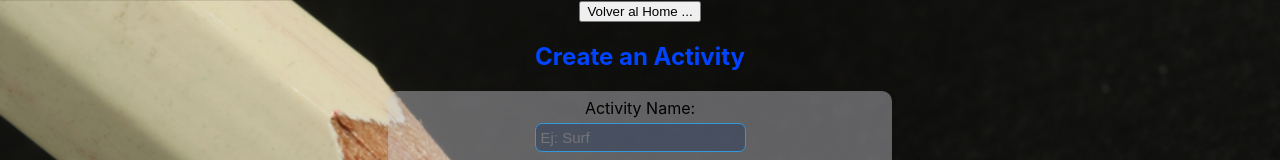
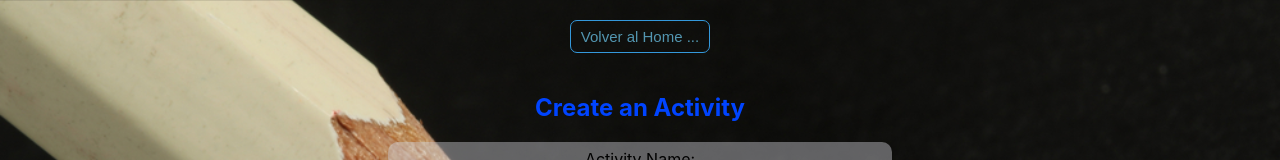
Before and after one commit to Banmugo/PI-Countries-Banmugo, a React (Create React App) app in the folder client/: page /activities in a window 1280 px wide. Shown: the top 160 px of the page. Built offline with nearby package versions, Linux system fonts and the light colour scheme; no server answers.

Commit message:
Proyecto terminado

```diff
--- a/client/src/components/CreateActivity.jsx
+++ b/client/src/components/CreateActivity.jsx
@@ -117,8 +117,8 @@ export default function CreateActivity() {
   return (
     <div className='cajaCreate'>
       <div>
-        <div><Link to='/home'>
-          <button>Volver al Home ...</button>
+        <div ><Link to='/home'>
+          <button className='btns'>Volver al Home ...</button>
         </Link>
         </div>
         <h2 className='h2'>Create an Activity</h2>
--- a/client/src/components/Detail.jsx
+++ b/client/src/components/Detail.jsx
@@ -18,9 +18,9 @@ function Detail(props) {
     return (
         <div className='cajaDetail'>
             <div >
-                <div className='btn' >
+                <div >
                     <Link to='/home'>
-                        <button>Home</button>
+                        <button className='btns'>Home</button>
                     </Link>
                 </div>
 
--- a/client/src/components/Home.jsx
+++ b/client/src/components/Home.jsx
@@ -47,6 +47,10 @@ export default function Home() {
     // setOrderAlf('')
   }
 
+  const seteador = function searchBar(){
+    setCurrentPage(1)
+  }
+
   function handlefilterContinent(e) {
     dispatch(filterContinent(e.target.value))
   }
@@ -70,17 +74,12 @@ export default function Home() {
 
   return (
     <div className='cajaHome'>
-        <div>
           <h1 className='h1'> COUNTRY INFORMATION</h1>
-          </div>
-      <div>
 
-        <br />
-        <div>
-          <div>
-            {/*btn para crear actividad  y btn para recargar la pag.*/}
-            <SearchBar />
+          <div >
+            <SearchBar  seteador={seteador} />
             <div>
+
               <Link to='/activities'><button className='btnHome'>Crear Actividades</button></Link>
             </div>
 
@@ -90,7 +89,7 @@ export default function Home() {
             <br />
             <div>
 
-              {/* btn para filtrar x actividad ---- falta ensayar cuando se pueda crear una actividad*/}
+
               <label className='labelHome'>Activities: </label>
               {activityName.length === 0 ?
                 <p>Crea actividades para filtrarlas</p>
@@ -103,7 +102,7 @@ export default function Home() {
                   )}
                 </select>
               }
-              {/* btn para filtrar x continet */}
+
               <label className='labelHome'>Continent: </label>
               <select className='selectHome' onChange={e => handlefilterContinent(e)} >
                 <option value="All">All Countries</option>
@@ -116,7 +115,6 @@ export default function Home() {
               </select>
 
 
-              {/* btn para ordenar AZ y ZA */}
               <label className='labelHome'>Alphabetical Order: </label>
               <select className='selectHome' onChange={e => handlegetOrderAlf(e)}>
 
@@ -125,7 +123,7 @@ export default function Home() {
                 <option value="Z-A">Z-A</option>
               </select>
 
-              {/* btn para ordenar > y < poblacion */}
+
               <label className='labelHome'>Poblation: </label>
               <select className='selectHome' onChange={e => handlegetcantPobl(e)}>
                 <option value='' >     ---      </option>
@@ -143,14 +141,13 @@ export default function Home() {
               />
             </div>
 
+
+          </div>
             <div className='Cards'>
               <Cards
                 currentCountry={currentCountry} />
             </div>
 
-          </div>
-        </div>
-      </div>
     </div>
   )
 }
--- a/client/src/components/SearchBar.jsx
+++ b/client/src/components/SearchBar.jsx
@@ -5,7 +5,7 @@ import { getSearchName } from '../redux/actions';
 import'./styles/SearchBar.css'
 
 
-export default function SearchBar() {
+export default function SearchBar({seteador}) {
     const dispatch = useDispatch()
     const [name, setName] = useState('')
 
@@ -17,6 +17,7 @@ export default function SearchBar() {
 
     function handleSubmit(e){
         e.preventDefault(e)
+        seteador()
         dispatch(getSearchName(name))
 
     }
--- a/client/src/components/styles/CreateActivity.css
+++ b/client/src/components/styles/CreateActivity.css
@@ -88,3 +88,22 @@
   align-items: center;
   margin: auto;
 }
+.btns {
+  display: inline-block;
+  justify-content: center;
+  cursor: pointer;
+  -webkit-transition-duration: 0.4s;
+  transition-duration: 0.4s;
+  border: 1px solid #3498db;
+  background-color: transparent;
+  font-size: 15px;
+  color: #5396b1;
+  padding: 7px 10px;
+  border-radius: 7px;
+  position: relative;
+  margin: 20px;
+}
+.btns:hover {
+  background-color: #0f285850;
+  color: white;
+}
--- a/client/src/components/styles/Detail.css
+++ b/client/src/components/styles/Detail.css
@@ -61,7 +61,22 @@
   font-size: 18px;
 }
 
-.btn {
-  display: flex;
+.btns {
+  display: inline-block;
   justify-content: center;
+  cursor: pointer;
+  -webkit-transition-duration: 0.4s;
+  transition-duration: 0.4s;
+  border: 1px solid #3498db;
+  background-color: transparent;
+  font-size: 15px;
+  color: #5396b1;
+  padding: 7px 10px;
+  border-radius: 7px;
+  position: relative;
+  margin: 20px;
 }
+.btns:hover {
+  background-color: #0f285850;
+  color: white;
+}
--- a/client/src/components/styles/Home.css
+++ b/client/src/components/styles/Home.css
@@ -4,6 +4,7 @@
   background-size: cover;
   background-attachment: fixed;
   margin: auto;
+  border: 1px solid transparent;
 }
 
 .h1 {
```
